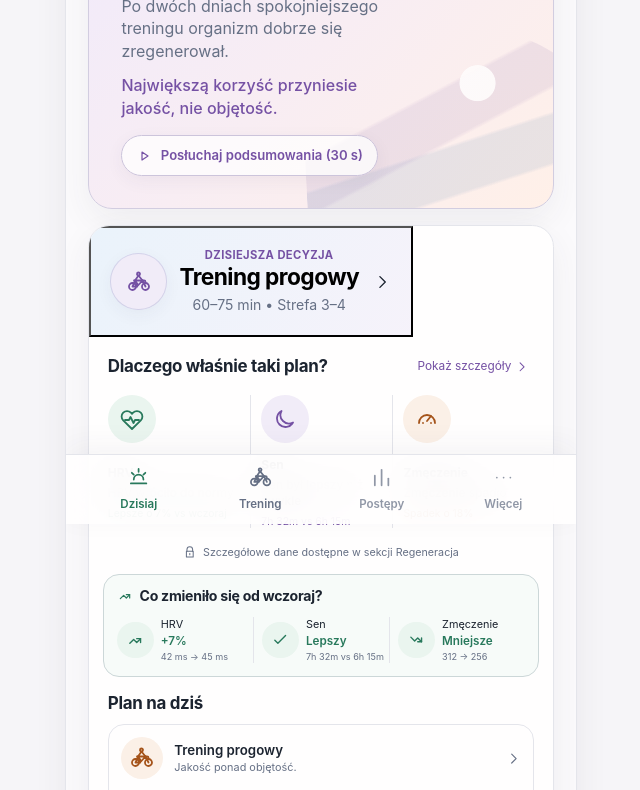
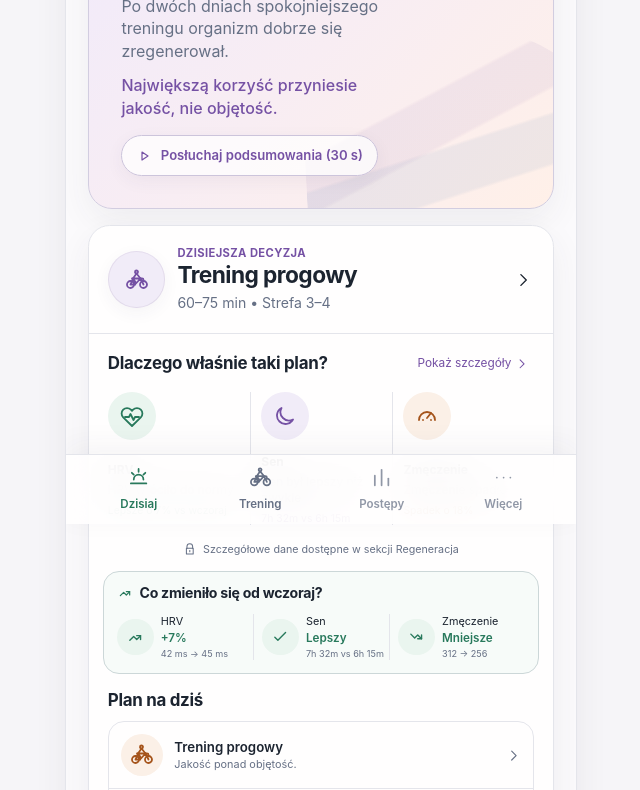
Before and after one commit to tdg4dftypb-coder/athlete-platform, a website built with Vite: page web/AthleteWeb/index.html in a window 1280 px wide. Shown: the part 276-1066 px from the top of the page, without its empty margins (319-959 px from the left). Built offline with nearby package versions, Linux system fonts and the light colour scheme.

Commit message:
Fix visual regressions in Morning Briefing

```diff
--- a/web/AthleteWeb/src/styles/main.css
+++ b/web/AthleteWeb/src/styles/main.css
@@ -108,22 +108,11 @@ h1 {
   height: 16rem;
   border-radius: 52% 48% 0 0;
   background:
-    radial-gradient(circle at 58% 22%, rgba(255,255,255,.92) 0 1.1rem, transparent 1.15rem),
     linear-gradient(155deg, transparent 31%, color-mix(in srgb, var(--accent-sleep) 12%, transparent) 32% 45%, transparent 46%),
     linear-gradient(165deg, transparent 46%, color-mix(in srgb, var(--accent-training) 12%, transparent) 47% 61%, transparent 62%);
-  opacity: 0.78;
+  opacity: 0.6;
   transform: rotate(-3deg);
-}
-
-.hero-card::after {
-  position: absolute;
-  top: 1rem;
-  right: 1.4rem;
-  width: 5.5rem;
-  height: 5.5rem;
-  border-radius: 50%;
-  background: radial-gradient(circle, rgba(255,255,255,.75), transparent 68%);
-  content: "";
+  pointer-events: none;
 }
 
 .coach-message { position: relative; z-index: 1; display: grid; max-width: 20rem; gap: 0.72rem; }
@@ -167,9 +156,16 @@ h1 {
   grid-template-columns: 3.4rem minmax(0, 1fr) 1.15rem;
   gap: 0.85rem;
   align-items: center;
+  width: 100%;
   padding: 1.25rem;
-  background: linear-gradient(120deg, var(--surface-training), color-mix(in srgb, var(--surface-sleep) 66%, var(--color-surface)));
+  border: 0;
+  border-bottom: 1px solid var(--color-border);
+  background: transparent;
+  color: var(--color-text-primary);
+  text-align: left;
+  cursor: pointer;
 }
+
 .decision-summary > .icon { width: 1.15rem; color: var(--color-text); }
 .eyebrow { color: var(--accent-sleep); font-size: 0.7rem; font-weight: 720; letter-spacing: 0.035em; text-transform: uppercase; }
 .decision-title { margin-top: 0.15rem; font-family: var(--font-display); font-size: 1.42rem; font-weight: 690; letter-spacing: -0.025em; line-height: 1.15; }
```
Also changed, not shown: web/AthleteWeb/public/screenshots/mb-dark-polished.png (added), web/AthleteWeb/public/screenshots/mb-light-polished.png (added).
